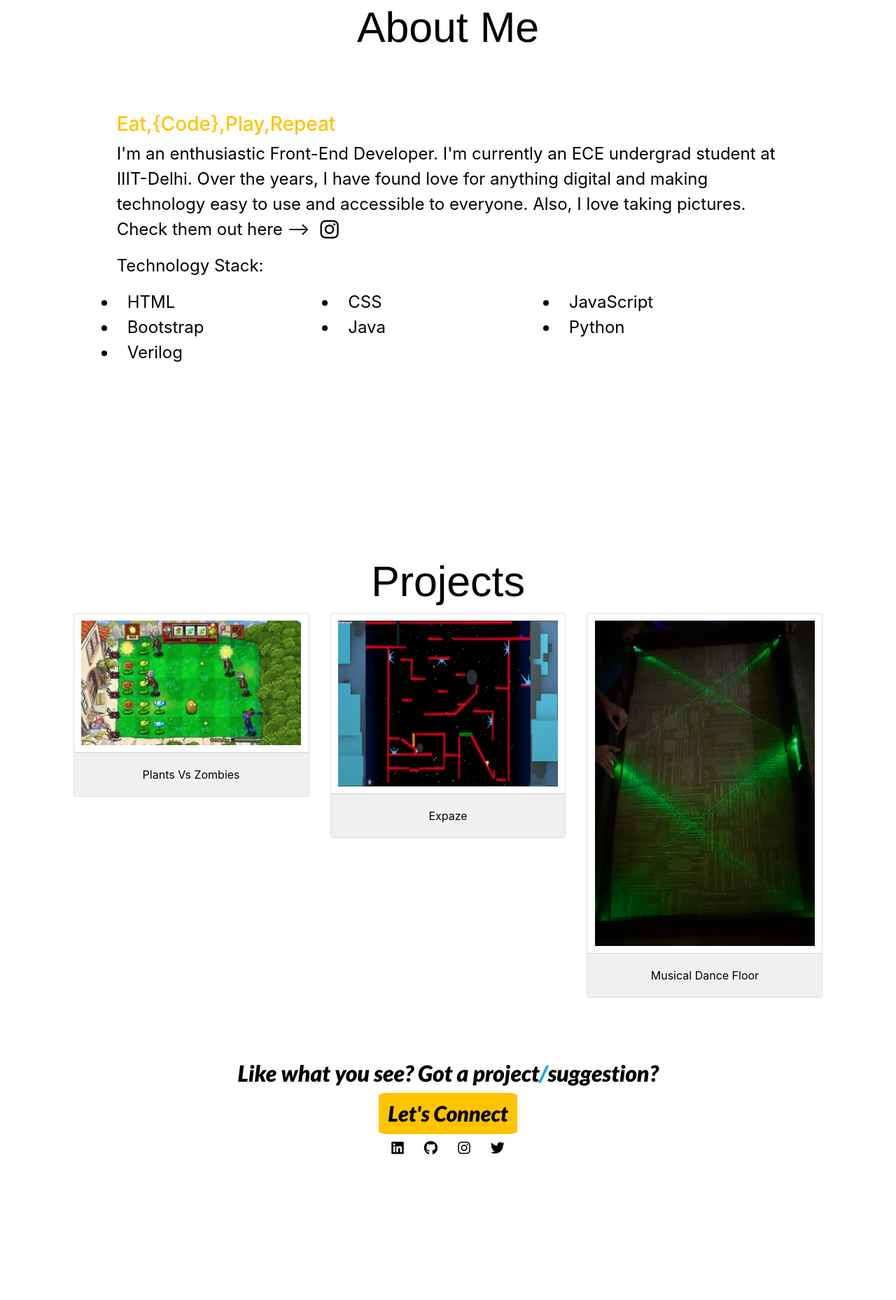
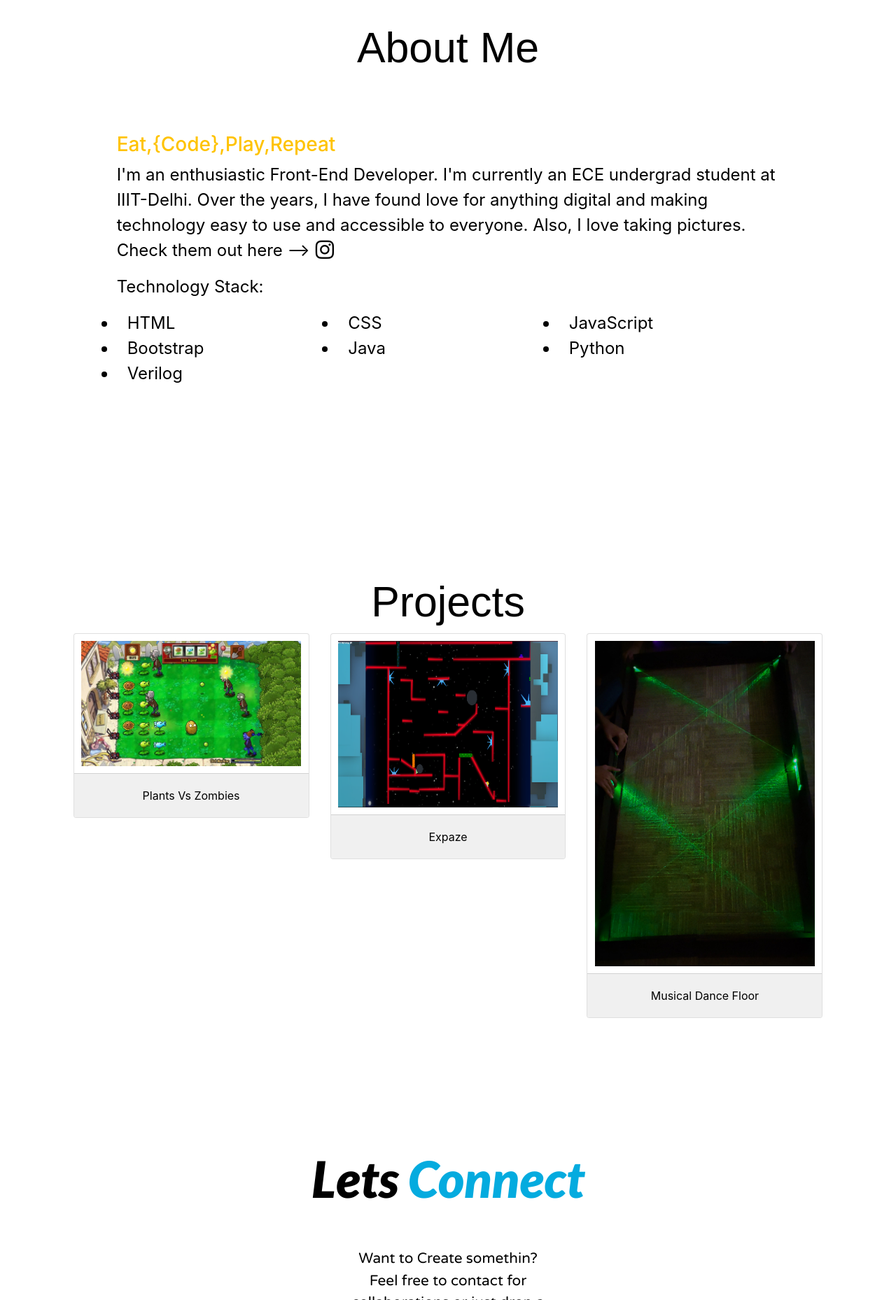
Before and after one commit to saksham1210/My-Portfolio, a website: page index.html in a window 1280 px wide. Shown: the part 942-2800 px from the top of the page at 70% size. Before the commit the page ends 2689 px from the top, so only its background shows below. Drawn offline with nearby package versions, Linux system fonts and the light colour scheme; a web font is replaced by a local one.

Commit message:
changed the footer style

```diff
--- a/css/styles.css
+++ b/css/styles.css
@@ -191,30 +191,18 @@
 	font-family: 'Lato', sans-serif;
 	text-align:center;
 }
-.contactbottom,.fa-bars{
+#contactpara,.contactbottom,.fa-bars{
 	color:var(--FAcolor);
 }
-.letsconnect{
-	font-size: 190%;
-	background-color: var(--socialPanelColor);
-	border-radius: 7%;
+#contactpara{
+	font-family: 'Varela Round', sans-serif;
+	font-size:130%;
 }
-.letsconnect a{
-	text-decoration: none;
-	color:var(--TextColor);
-}
-.letsconnect:hover{
-	cursor:pointer;
-}
+
 #slash{
 	color: var(--AposColor);
 	font-weight: 1000;
 }
-#hello_contact{
-	font-size: 200%;
-}
-
-
 
 img{
 	max-width: 100%;
--- a/index.html
+++ b/index.html
@@ -168,7 +168,8 @@
 	<div class="container-fluid w-100 main ">
 		<!-- ROW-1 -->
 		<!-- Landing Page -->
-		<section class="row w-100" id="homerow" >
+		<section id="homerow">
+			<div class="row vh-100" >
 			<!-- Contact Strip -->
 				<div class="col-1 pl-0 d-sm-flex d-none pl-0">
 					<div class="social-contacts d-sm-flex d-none pl-0 ">
@@ -188,8 +189,7 @@
 						</div>
 					</div>
 				</div>
-
-			<div class="container col-10" id="HomePage">
+				<div class="container col-10 ml-0 mr-0" id="HomePage">
 					<div class="row justify-content-center">
 						<div class="col-12 col-sm-5 align-self-center" >
 							<div class="row justify-content-start pl-1">
@@ -206,21 +206,21 @@
 						</div>
 					</div>
 				</div>
+			</div>
 		</section>
 		<!-- ABOUT ME -->
 		<!-- ROW-2 -->
-		<section class="row row-content justify-content-center" id="Aboutme">
+		<section id="Aboutme">
+			<div class="row row-content justify-content-center ">
 				<div class="col-12">
 					<h2 class="text-center section-heading"> About Me</h2>
 				</div>
-			<div class="col- pb-0" id="Aboutme1">
+				<div class="col-12 pb-0" id="Aboutme1">
 					<h3 class="qoute">Eat,{Code},Play,Repeat</h3>
 					<p>
 						I'm an enthusiastic Front-End Developer. I'm currently an ECE undergrad student at IIIT-Delhi. Over the years, I have found love for anything digital and making technology easy to use and accessible to everyone. Also, I love taking pictures.
 						<a class="text-dark d-inline-block text-decoration-none" href="https://www.instagram.com/bloop__doop/"><span>
-					Check them out here --></span>
-					<i class="fab fa-instagram fa-lg pl-2 pt-2 color-change"></i>
-				</a>
+						Check them out here --></span><i class="fab fa-instagram fa-lg pl-2 pt-2 color-change"></i></a>
 					</p>
 				</div>
 				<div class="col-12 pt-0" id="Aboutme2">
@@ -237,10 +237,12 @@
 						</ul>
 					</p>
 				</div>
+			</div>
 		</section>
 		<!-- PROJECTS -->
 		<!-- ROW-3 -->
-		<section class="row row-content justify-content-center" id="Projects">
+		<section id="Projects">
+			<div class="row row-content justify-content-center">
 				<div class="col-12 text-center">
 					<h2 class="section-heading">Projects</h2>
 				</div>
@@ -275,31 +277,25 @@
 					</div>
 				</div>
 			<!-- PROJECTS ROW END -->
+			</div>
 		</section>
 
-	<footer class="pb-5">
+	<footer class="vh-100 mt-5 pt-5 pb-5">
 		<section id="Contactme">
-			<div class="container align-items-center">
+			<div class="container-fluid align-items-center">
 				<div class="row">
 					<div class="col-12">
-						<h1 id="hello_contact">Like what you see? Got a project<span id="slash">/</span>suggestion?</h1>
+						<h1>Lets <span id="slash">Connect</span></h1>
 					</div>
-					<div class="col-12">
-						<button class=" btn letsconnect"><a href="mailto:saksham18186@iiitd.ac.in">Let's Connect</a></button>
+					<div class="col-12 col-sm-3 align-items-center ml-auto mr-auto mb-5 mt-5">
+						<span id="contactpara">Want to Create somethin? Feel free to contact for collaborations or just drop a hi ! :)</span>
 					</div>
-					<div class="vw-100 col-12 align-items-center">
-						<a class="btn btn-social-icon" href="https://www.linkedin.com/in/sakshamdhull/" target="_blank">
-							<i class="fab fa-linkedin fa-lg contactbottom"></i>
-						</a>
-						<a class="btn btn-social-icon" href="https://github.com/saksham1210" target="_blank">
-							<i class="fab fa-github fa-lg contactbottom"></i>
-						</a>
-						<a class="btn btn-social-icon" href="https://www.instagram.com/bloop__doop/" target="_blank">
-							<i class="fab fa-instagram fa-lg contactbottom"></i>
-						</a>
-						<a class="btn btn-social-icon contactbottom" href="https://twitter.com/Bloop__Doop" target="_blank">
-							<i class="fab fa-twitter fa-lg contactbottom"></i>
-						</a>
+					<div class=" col-12 align-items-center">
+						<a class="btn btn-social-icon contactbottom" href="mailto:saksham18186@iiitd.ac.in" target="_blank"><i class="fas fa-envelope fa-lg contactbottom"></i></a>
+						<a class="btn btn-social-icon" href="https://www.linkedin.com/in/sakshamdhull/" target="_blank"><i class="fab fa-linkedin fa-lg contactbottom"></i></a>
+						<a class="btn btn-social-icon" href="https://github.com/saksham1210" target="_blank"><i class="fab fa-github fa-lg contactbottom"></i></a>
+						<a class="btn btn-social-icon" href="https://www.instagram.com/bloop__doop/" target="_blank"><i class="fab fa-instagram fa-lg contactbottom"></i></a>
+						<a class="btn btn-social-icon contactbottom" href="https://twitter.com/Bloop__Doop" target="_blank"><i class="fab fa-twitter fa-lg contactbottom"></i></a>
 					</div>
 				</div>
 			</div>
--- a/js/script.js
+++ b/js/script.js
@@ -19,3 +19,27 @@
 ScrollReveal().reveal('#project2',{distance:"100px",duration:1500});
 ScrollReveal().reveal('#project3',{distance:"100px",duration:1500});
 ScrollReveal().reveal('#Contactme',{distance:"100px",duration:1500});
+
+$(function(){
+	var scroll = $(document).scrollTop();
+	var navHeight =$(".navbarScroll").outerHeight();
+	$(window).scroll(function(){
+		var scrolled =$(document).scrollTop();
+		if (scrolled>navHeight)
+		{
+			$(".navbarScroll").addClass("animate");
+		}
+		else{
+			$(".navbarScroll").removeClass("animate");
+		}
+		if(scrolled>scroll)
+		{
+			$(".navbarScroll").removeClass("sticky-top");
+		}
+		else
+		{
+			$(".navbarScroll").addClass("sticky-top");
+		}
+		scroll=$(document).scrollTop();
+	});
+});
```
Lines whose indentation alone changed are shown as unchanged.
